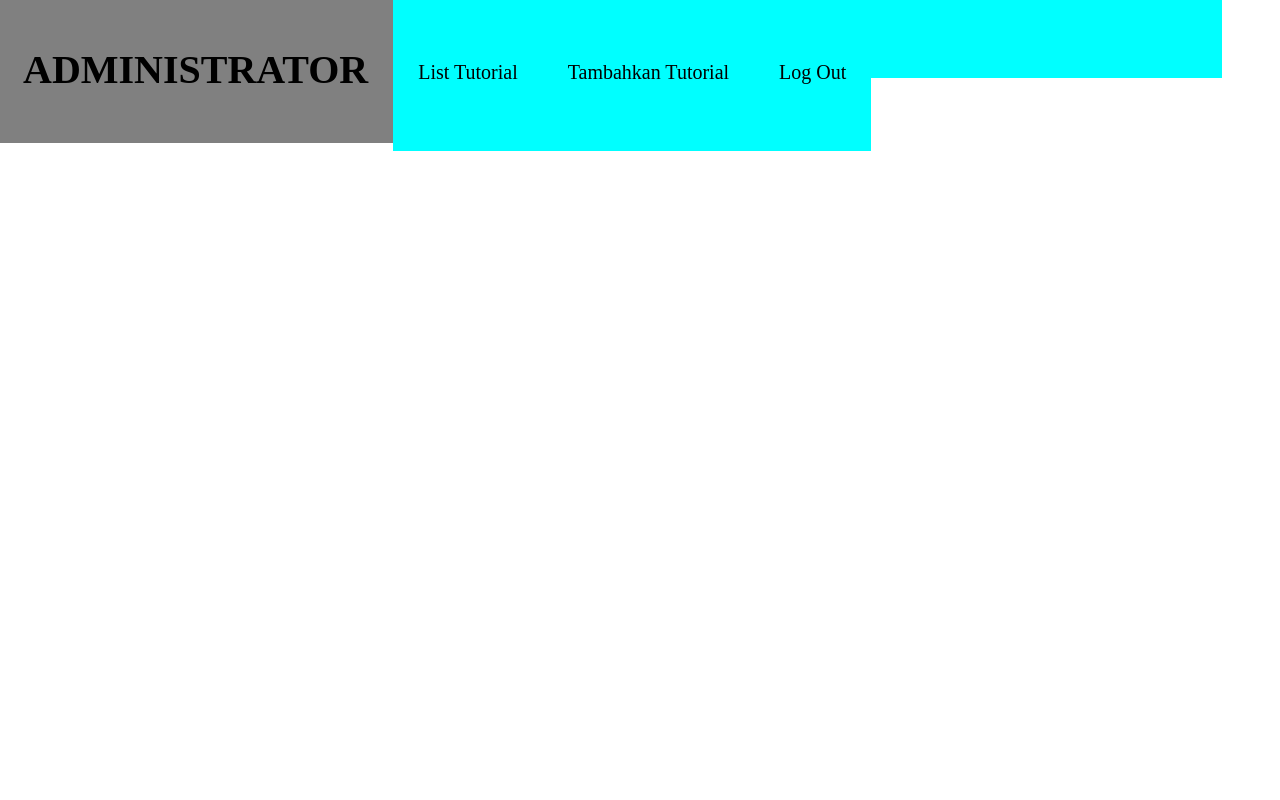
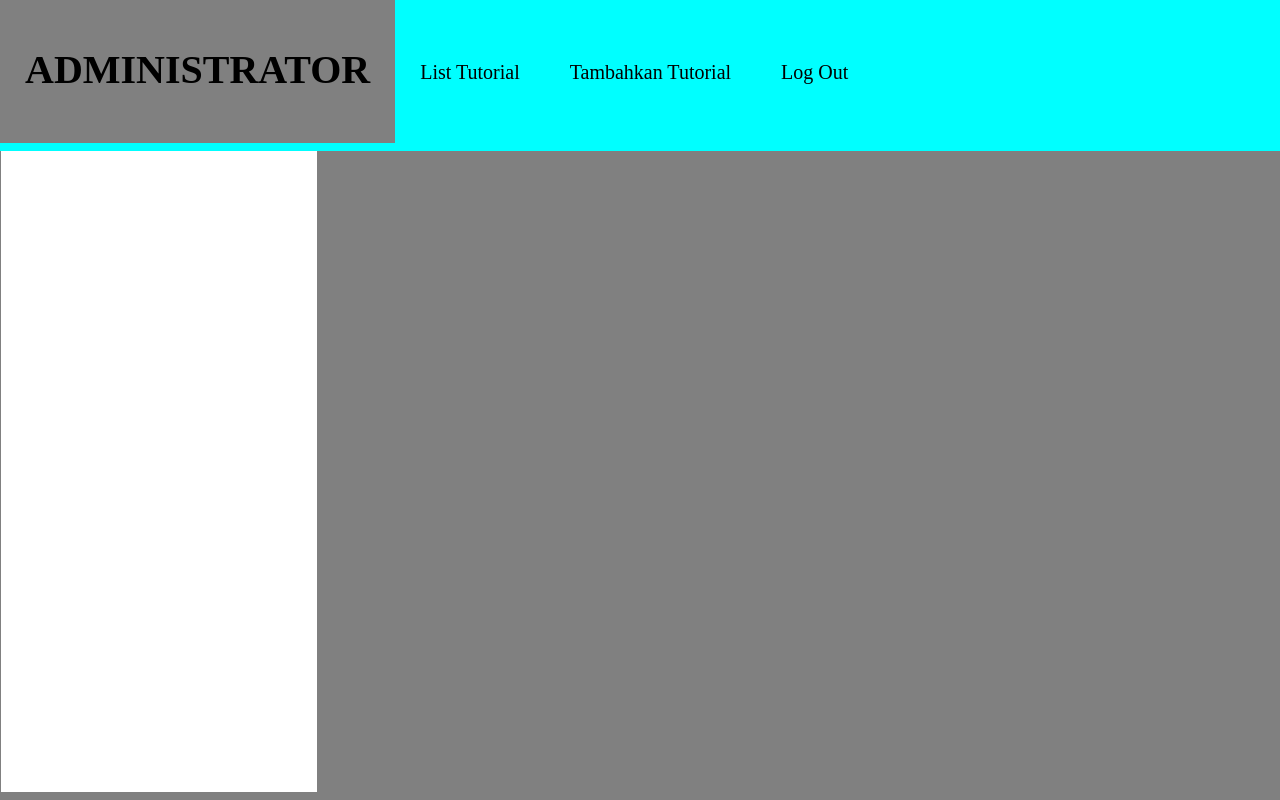
Before and after one commit to Otsuyukaze/Website_Ramflyers, a PHP site: page /tampilanadmin.php in a window 1280 px wide. Run offline with PHP 8.4, Linux system fonts and the light colour scheme.

Commit message:
Update tampilanadmin.php

```diff
--- a/Website Ramflyers/tampilanadmin.php
+++ b/Website Ramflyers/tampilanadmin.php
@@ -1,6 +1,12 @@
 <html>
     <head>
         <style>
+            html{
+                overflow: hidden;
+            }
+            body{
+                background-color:grey;
+            }
             .header{
                 float:left;
                 text-decoration:none;
@@ -28,19 +34,29 @@
 
             }
             .top{
-                margin-left:-50px;
+                margin-left:-48px;
                 margin-top:-30px;
                 margin-bottom:0px;
+                margin-right:0px;
                 background-color:cyan;
-                width:100%;
-                height:100px;
+                width:150%;
+                height:173px;
                 display:flex;
+                position:fixed;
+
             }
             a{
 
                 text-decoration:none;
                 color:black;
             }
+            .kiri{
+                background-color:white;
+                width:25%;
+                height:100%;
+                margin-left:-7px;
+            }
+
             </style>
 </head>
 <body>
@@ -66,7 +82,8 @@ Log Out
     </a>
         </ul>
 </div>
-<div>
+<div class=kiri>
+
     <div>
 </body>
 </html>
```
